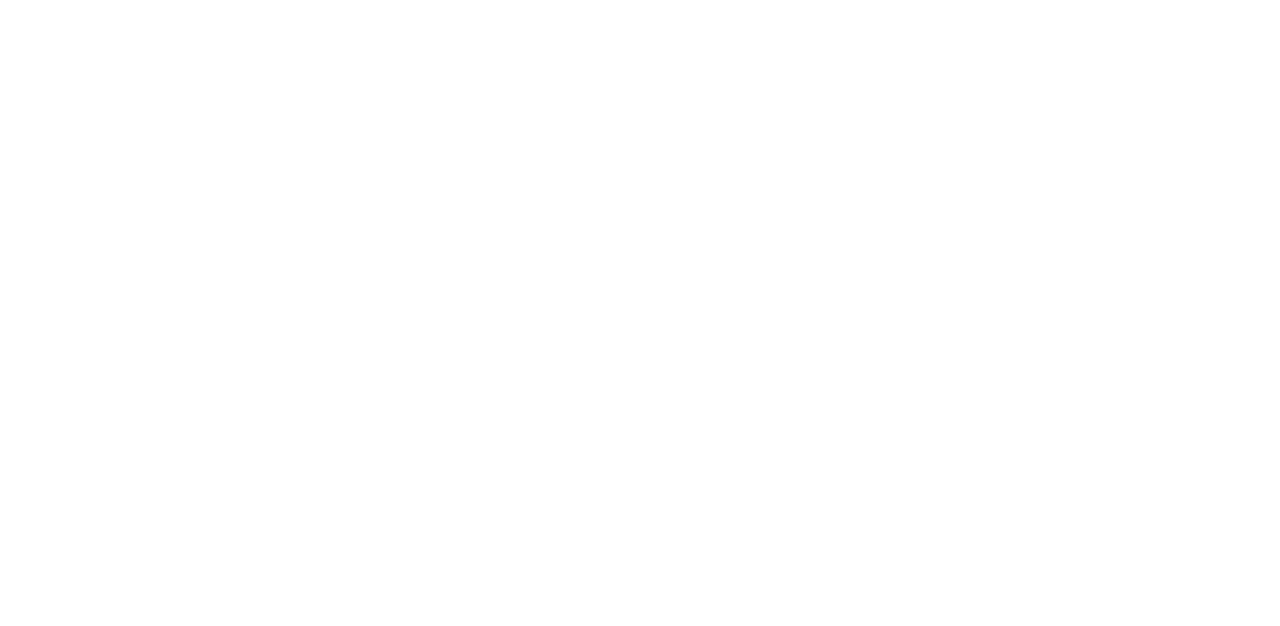
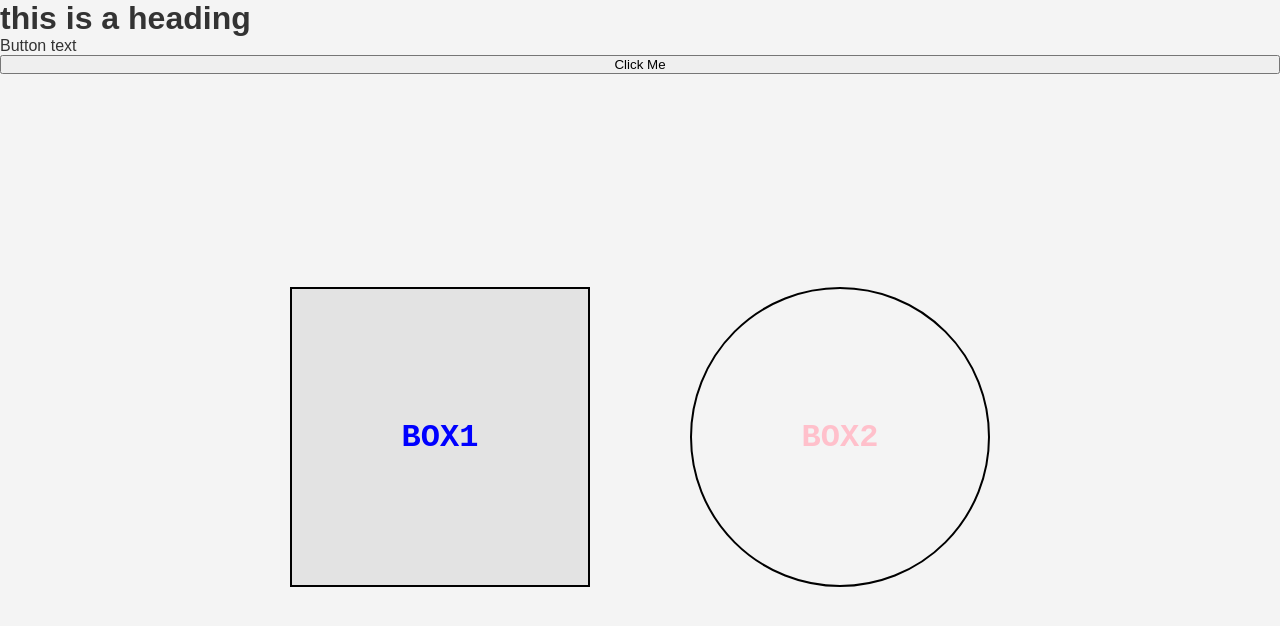
Before and after one commit to Punity122333/game-dev-mario, a plain HTML site: page index.html in a window 1280 px wide. Drawn offline with Linux system fonts and the light colour scheme.

Commit message:
good stuff

```diff
--- a/index.html
+++ b/index.html
@@ -3,9 +3,34 @@
 <head>
     <meta charset="UTF-8">
     <meta name="viewport" content="width=device-width, initial-scale=1.0">
-    <title>Document</title>
+    <title>CSS Transform Laboratory</title>
+    <link rel="stylesheet" href="style.css">
 </head>
 <body>
+    <h1>this is a heading</h1>
 
+    <p id="myText">Button text</p>
+    <button type="button" id="Button">Click Me</button>
+
+    <div class="container">
+        <div class="box" id="box1">BOX1</div>
+        <div class="box" id="box2">BOX2</div>
+    </div>
+
+    <script>
+        const button = document.getElementById("Button");
+        const text = document.getElementById("myText");
+
+
+        const cont = document.getElementById("box1");
+
+        button.addEventListener("click", function() {
+
+            text.textContent = "Button kill!";
+
+
+            cont.style.backgroundColor = '#000000';
+        });
+    </script>
 </body>
 </html>
```
